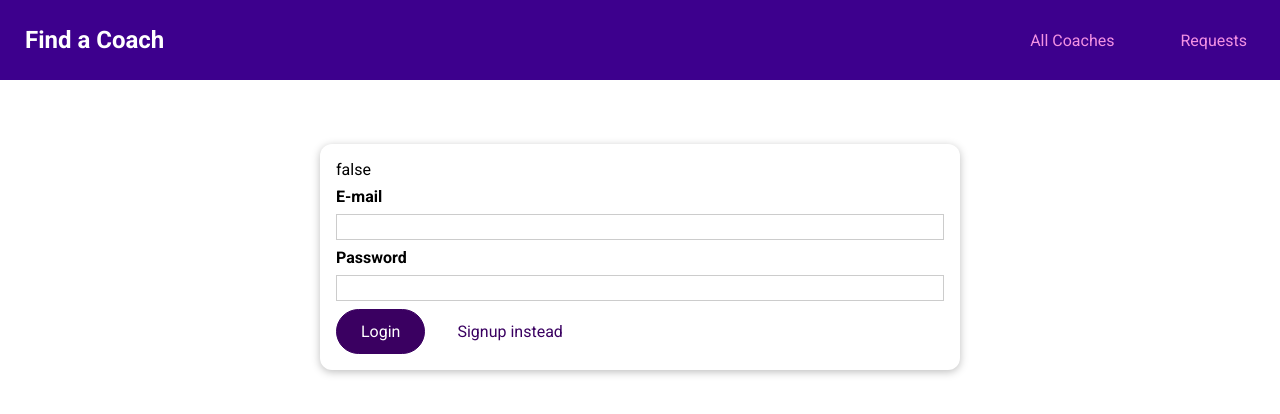
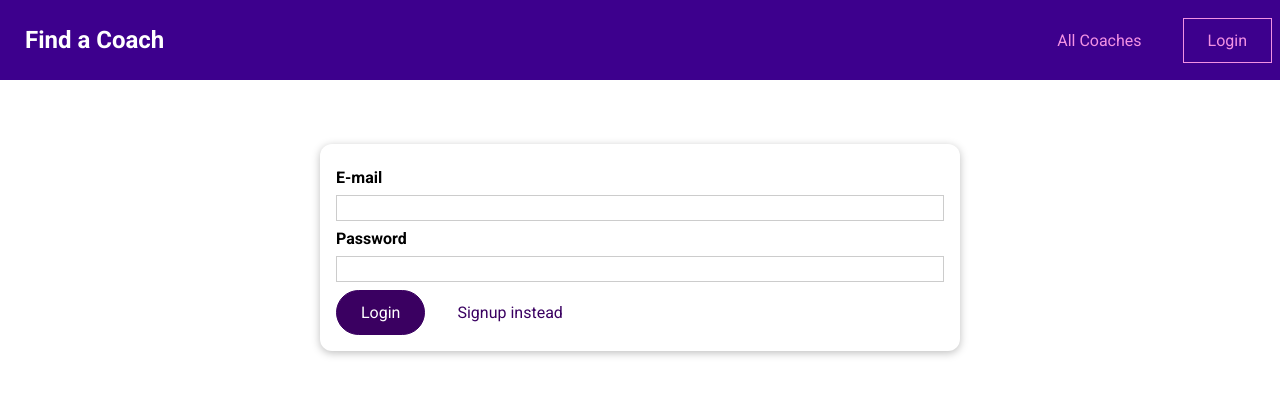
Before and after one commit to skydihy/vue-find-coach-app, a Vue app: page /auth in a window 1280 px wide. Shown: the top 414 px of the page. Built offline with nearby package versions, Linux system fonts and the light colour scheme; no server answers.

Commit message:
Update: auth guard

```diff
--- a/src/components/layout/TheHeader.vue
+++ b/src/components/layout/TheHeader.vue
@@ -7,15 +7,34 @@
       <li>
         <router-link to="/coaches">All Coaches</router-link>
       </li>
-      <li>
+      <li v-if="!isLoggedin">
+        <router-link to="/auth">Login</router-link>
+      </li>
+      <li v-else>
         <router-link to="/requests">Requests</router-link>
+      </li>
+      <li v-if="isLoggedin">
+        <base-button to="/auth" @click="logout">Logout</base-button>
       </li>
     </ul>
   </header>
 </template>
 
 <script>
-export default {};
+export default {
+  computed: {
+    isLoggedin() {
+      return this.$store.getters.isAuthenticated;
+    },
+  },
+
+  methods: {
+    logout() {
+      this.$store.dispatch('logout');
+      this.$router.replace('/auth');
+    },
+  },
+};
 </script>
 
 <style scoped>
--- a/src/pages/auth/UserAuth.vue
+++ b/src/pages/auth/UserAuth.vue
@@ -12,7 +12,6 @@
     </base-dialog>
     <form @submit.prevent="submitForm">
       <base-card>
-        {{ isLoading }}
         <div class="form-control">
           <label for="email">E-mail</label>
           <input type="email" id="email" v-model.trim="email" />
@@ -91,6 +90,10 @@ export default {
         } else {
           await this.$store.dispatch('signup', actionPayload);
         }
+
+        const redirectUrl = `/${this.$route.query.redirect || 'coaches'}`;
+
+        this.$router.replace(redirectUrl);
       } catch (err) {
         this.error =
           err.message || 'Failed to authenticate. Check your login data';
--- a/src/pages/coaches/CoachesList.vue
+++ b/src/pages/coaches/CoachesList.vue
@@ -11,10 +11,16 @@
     <section>
       <base-card>
         <div class="controls">
-          <base-button mode="outline" @click="loadCoaches(true)"
-            >Refresh</base-button
-          >
-          <base-button v-if="!isCoach" link to="/register"
+          <base-button mode="outline" @click="loadCoaches(true)">
+            Refresh
+          </base-button>
+          <base-button link to="/auth?redirect=register" v-if="!isLoggedin">
+            Login to Register as Coach
+          </base-button>
+          <base-button
+            v-if="isAuthenticated && !isCoach && !isLoading"
+            link
+            to="/register"
             >Register as Coache</base-button
           >
         </div>
@@ -78,6 +84,10 @@ export default {
       });
     },
 
+    isAuthenticated() {
+      return this.$store.getters.isAuthenticated;
+    },
+
     hasCoaches() {
       return !this.isLoading && this.$store.getters['coaches/hasCoaches'];
     },
--- a/src/router.js
+++ b/src/router.js
@@ -6,6 +6,7 @@ import ContactCoach from './pages/requests/ContactCoach.vue';
 import RequestsReceive from './pages/requests/RequestsReceive.vue';
 import UserAuth from './pages/auth/UserAuth.vue';
 import NotFound from './pages/NotFound.vue';
+import store from './store/index.js';
 
 const router = createRouter({
   history: createWebHistory(),
@@ -32,14 +33,23 @@ const router = createRouter({
     {
       path: '/register',
       component: CoachRegistration,
+      meta: {
+        requiresAuth: true,
+      },
     },
     {
       path: '/requests',
       component: RequestsReceive,
+      meta: {
+        requiresAuth: true,
+      },
     },
     {
       path: '/auth',
       component: UserAuth,
+      meta: {
+        requiresUnAuth: true,
+      },
     },
     {
       path: '/:notFound(.*)',
@@ -48,4 +58,14 @@ const router = createRouter({
   ],
 });
 
+router.beforeEach((to, _, next) => {
+  if (to.meta.requiresAuth && !store.getters.isAuthenticated) {
+    next('/auth');
+  } else if (to.meta.requiresUnAuth && store.getters.isAuthenticated) {
+    next('/coaches');
+  } else {
+    next();
+  }
+});
+
 export default router;
--- a/src/store/modules/auth/actions.js
+++ b/src/store/modules/auth/actions.js
@@ -24,6 +24,7 @@ export default {
       tokenExpiration: resData.expiresIn,
     });
   },
+
   async signup(context, payload) {
     const url = `${AUTH_URL}:signUp?key=${APIKEY}`;
     const res = await fetch(url, {
@@ -47,4 +48,12 @@ export default {
       tokenExpiration: resData.expiresIn,
     });
   },
+
+  logout(context) {
+    context.commit('setUser', {
+      token: null,
+      userId: null,
+      tokenExpiration: null,
+    });
+  },
 };
--- a/src/store/modules/auth/getters.js
+++ b/src/store/modules/auth/getters.js
@@ -6,4 +6,8 @@ export default {
   token(state) {
     return state.token;
   },
+
+  isAuthenticated(state) {
+    return !!state.token;
+  },
 };
```
